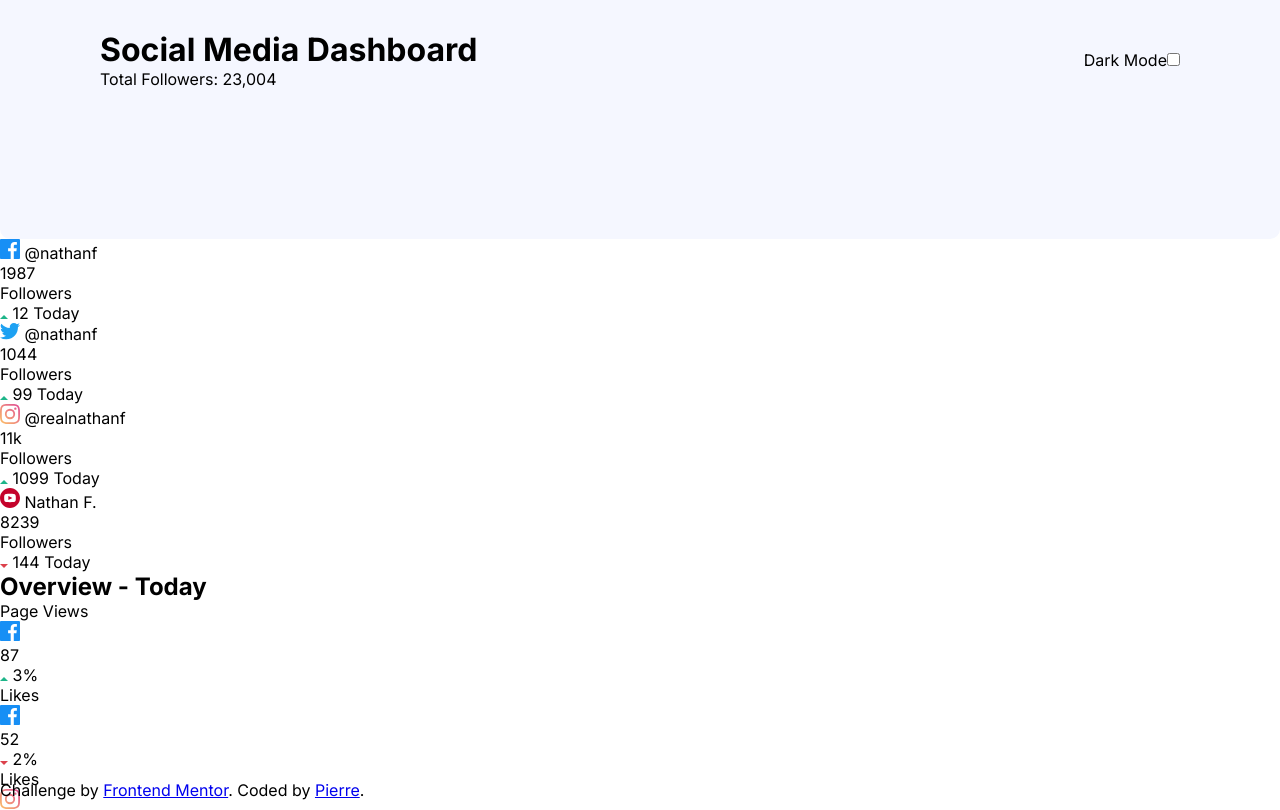
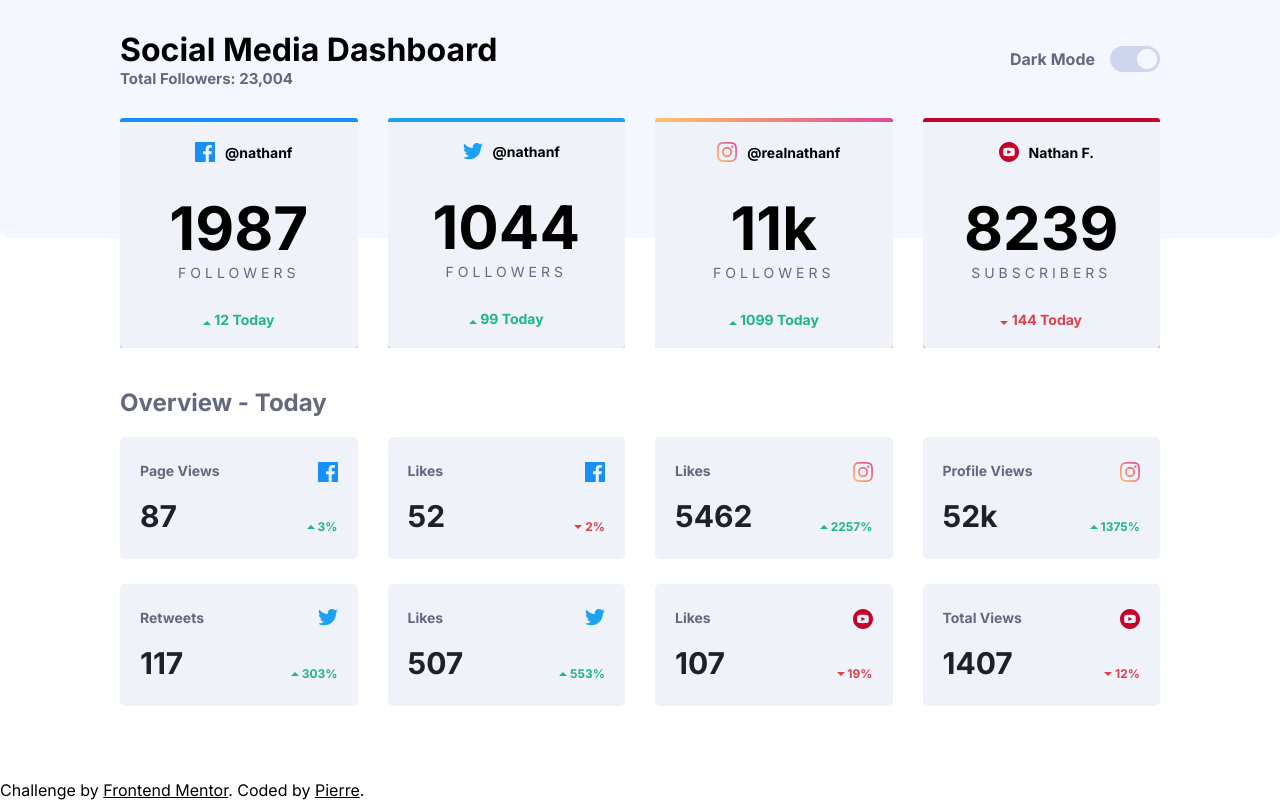
Before and after one commit to pchatard/social-media-dashboard-theme-switcher, a plain HTML site: page index.html in a window 1280 px wide. Shown: the top 810 px of the page. Drawn offline with Linux system fonts and the light colour scheme.

Commit message:
Nice themed dashboard

```diff
--- a/css/styles.css
+++ b/css/styles.css
@@ -5,6 +5,7 @@
 	--background-dark: hsl(230, 17%, 14%);
 	--background-dark-top: hsl(232, 19%, 15%);
 	--card-background-blue: hsl(228, 28%, 20%);
+	--card-background-blue-hover: hsl(228, 28%, 27%);
 	--text-blue: hsl(228, 34%, 66%);
 	--text-white: hsl(0, 0%, 100%);
 
@@ -12,6 +13,7 @@
 	--background-light: hsl(0, 0%, 100%);
 	--background-top-light: hsl(225, 100%, 98%);
 	--card-background-light: hsl(227, 47%, 96%);
+	--card-background-hover: hsl(227, 47%, 92%);
 	--text-dark: hsl(228, 12%, 44%);
 	--text-very-dark: hsl(230, 17%, 14%);
 
@@ -20,11 +22,11 @@
 	--bright-red: hsl(356, 69%, 56%);
 	--facebook: hsl(208, 92%, 53%);
 	--twitter: hsl(203, 89%, 53%);
-	--instagram: linear-gradient(hsl(37, 97%, 70%), hsl(329, 70%, 58%));
+	--instagram: linear-gradient(90deg, hsl(37, 97%, 70%), hsl(329, 70%, 58%));
 	--youtube: hsl(348, 97%, 39%);
 
 	/* Toggle button */
-	--toggle-dark: linear-gradient(hsl(210, 78%, 56%), hsl(146, 68%, 55%));
+	--toggle-dark: linear-gradient(90deg, hsl(210, 78%, 56%), hsl(146, 68%, 55%));
 	--toggle-light: hsl(230, 22%, 74%);
 }
 
@@ -53,7 +55,7 @@ header {
 	flex-direction: row;
 	justify-content: space-between;
 	align-items: center;
-    padding: 3rem 10rem 15rem 10rem;
+	padding: 3rem 12rem 15rem 12rem;
 	border-radius: 0 0 10px 10px;
 	background-color: var(--background-top-light);
 }
@@ -62,22 +64,219 @@ h1 {
 	font-weight: 700;
 }
 
+.header__followers {
+	font-weight: 700;
+	font-size: 1.5rem;
+	color: var(--text-dark);
+}
+
 header .theme-toggler {
 	display: flex;
 	align-items: center;
+	justify-content: flex-end;
+	position: relative;
+	width: 20rem;
 }
 
+#toggle-label {
+	color: var(--text-dark);
+	font-weight: 700;
+	position: absolute;
+	left: 5rem;
+	width: 100%;
+	z-index: 10;
+	cursor: pointer;
+}
+
+#deco-light,
+#deco-dark {
+	display: none;
+}
+
+.toggle__container {
+	display: flex;
+	align-items: center;
+	padding: 0 2px;
+	width: 5rem;
+	height: 2.6rem;
+	background-color: hsl(227, 47%, 87%);
+	border-radius: 25px;
+}
+
+#deco-label-dark {
+	position: absolute;
+	z-index: 3;
+	width: 2rem;
+	height: 2rem;
+	background-color: var(--background-top-light);
+    border-radius: 50%;
+    transform: translateX(2.5rem);
+    transition: all .2s;
+}
 
 main {
+    position: relative;
+    height: 100%;
+	display: flex;
+	flex-direction: column;
+	justify-content: stretch;
+	align-items: stretch;
+}
+
+#accounts__overview {
+    position: absolute;
+    top: -15rem;
+    width: 100%;
+	padding: 3rem 12rem;
+	display: grid;
+	grid-template-columns: repeat(4, 1fr);
+	column-gap: 3rem;
+	background-color: transparent;
+}
+
+.bg {
+	padding-top: 4px;
+	border-radius: 3px;
+	overflow: hidden;
+}
+
+.facebook {
+	background: var(--facebook);
+}
+
+.twitter {
+	background: var(--twitter);
+}
+
+.instagram {
+	background: var(--instagram);
+}
+
+.youtube {
+	background: var(--youtube);
+}
+
+.account__container {
+	background: var(--card-background-light);
+	border-radius: 0 0 3px 3px;
+	height: 100%;
+	padding: 2rem 0;
+	display: flex;
+	flex-direction: column;
+	justify-content: space-evenly;
+	align-items: center;
+	cursor: pointer;
+}
+
+.account__container:hover,
+.stat__container:hover {
+	background: var(--card-background-hover);
+}
+
+.account__username {
+	display: flex;
+	justify-content: space-between;
+	align-items: center;
+	font-weight: 700;
+	font-size: 1.4rem;
+}
+
+.account__username img {
+	max-width: 100%;
+	height: auto;
+	padding: 0 1rem;
+}
+
+.account__followers__container {
+	padding: 3rem 0;
+	text-align: center;
+}
+
+.account__followers {
+	font-size: 6rem;
+	font-weight: 700;
+}
+
+.account__followers__text {
+	font-size: 1.4rem;
+	color: var(--text-dark);
+	letter-spacing: 0.4rem;
+	text-transform: uppercase;
+}
+
+.account__evolution {
+	font-size: 1.4rem;
+	font-weight: 700;
+}
+
+.positive {
+	color: #1eb589;
+}
+
+.negative {
+	color: #dc414c;
+}
+
+#accounts__today {
 	background-color: var(--background-light);
+    padding: 2rem 12rem;
+    padding-top: 15rem;
+}
+
+h2 {
+	color: var(--text-dark);
+	font-weight: 700;
+}
+
+.overview__container {
+	padding: 2rem 0;
+	display: grid;
+	grid-template-columns: repeat(4, 1fr);
+	grid-template-rows: 2;
+	column-gap: 3rem;
+	row-gap: 2.5rem;
+}
+
+.stat__container {
+	background: var(--card-background-light);
+	cursor: pointer;
+	display: grid;
+	grid-template-columns: 2fr 1fr;
+	grid-template-rows: 1fr 1fr;
+	border-radius: 5px;
+	padding: 2.5rem 2rem;
+}
+
+.stat__type {
+	font-size: 1.4rem;
+	color: var(--text-dark);
+	font-weight: 700;
+}
+
+.stat__container img {
+	justify-self: end;
+}
+
+.stat__number {
+	font-size: 3rem;
+	color: var(--text-very-dark);
+	font-weight: 700;
+	align-self: end;
+}
+
+.stat__evolution {
+	font-weight: 700;
+	font-size: 1.2rem;
+	justify-self: end;
+	align-self: end;
+}
+
+.stat__evolution img {
+	padding-bottom: 2px;
 }
 
 #theme {
 	display: none;
-}
-
-#theme:checked ~ main {
-	background-color: var(--background-dark);
 }
 
 #theme:checked ~ header {
@@ -85,9 +284,71 @@ main {
 	box-shadow: 0px 0px 5px 10px var(--background-dark-top);
 }
 
+#theme:checked ~ header #toggle-label {
+	color: var(--text-blue) !important;
+}
+
+#theme:checked ~ header #toggle-label:hover {
+	color: var(--text-white) !important;
+}
+
+#theme:checked ~ header .toggle__container {
+	background: var(--toggle-dark);
+}
+
+#theme:checked ~ header #deco-label-dark {
+    transform: translateX(0);
+    background-color: var(--background-dark-top);
+}
+
+#theme:checked ~ main,
+#theme:checked ~ header {
+	color: var(--text-white);
+}
+
+#theme:checked ~ main {
+    background-color: var(--background-dark);
+    padding-bottom;
+}
+
+#theme:checked ~ main #accounts__today {
+	background-color: var(--background-dark);
+}
+
+#theme:checked ~ header .header__followers,
+#theme:checked ~ main .stat__type,
+#theme:checked ~ main .account__username {
+	color: var(--text-blue);
+}
+
+#theme:checked ~ header #toggle-label,
+#theme:checked ~ main h2,
+#theme:checked ~ main .stat__number {
+	color: var(--text-white);
+}
+
+#theme:checked ~ main .account__container,
+#theme:checked ~ main .stat__container {
+	background: var(--card-background-blue);
+}
+
+#theme:checked ~ main .account__container:hover,
+#theme:checked ~ main .stat__container:hover {
+	background: var(--card-background-blue-hover);
+}
+
+#theme:checked ~ footer {
+    color: var(--text-white);
+    background-color: var(--background-dark);
+}
+
 footer#attribution {
 	position: fixed;
 	bottom: 0;
+}
+
+a {
+    color: inherit;
 }
 
 @media (max-width: 900px) {
@@ -101,13 +362,50 @@ footer#attribution {
 		font-size: 40%;
 	}
 
+	body {
+		height: auto;
+		overflow: auto;
+	}
+
 	header {
 		flex-direction: column;
 		align-items: flex-start;
+		padding: 3rem 3rem 15rem 3rem;
 	}
 
 	.theme-toggler {
-        width: 100%;
+		border-top: 1px solid var(--card-background-light);
+		margin: 2rem 0;
+		padding: 2rem 0;
 		justify-content: space-between;
     }
+
+	#accounts__overview {
+		padding: 0 3rem;
+		padding-bottom: 2rem;
+		grid-template-columns: 1fr;
+		row-gap: 2rem;
+		background-color: transparent;
 	}
+
+	.bg {
+		padding-top: 4px;
+		border-radius: 3px;
+		overflow: hidden;
+	}
+
+	#accounts__today {
+        padding: 0 3rem;
+        padding-top: 90rem;
+	}
+
+	.overview__container {
+		padding-top: 2rem;
+		grid-template-columns: 1fr;
+        row-gap: 2.5rem;
+	}
+
+	footer#attribution {
+		position: static;
+	}
+}
--- a/index.html
+++ b/index.html
@@ -3,7 +3,6 @@
 	<head>
 		<meta charset="UTF-8" />
 		<meta name="viewport" content="width=device-width, initial-scale=1.0" />
-		<!-- displays site properly based on user's device -->
 
 		<link
 			rel="icon"
@@ -27,13 +26,33 @@
 				<p class="header__followers">Total Followers: 23,004</p>
 			</div>
 			<div class="theme-toggler">
-                <label for="theme" id="toggle-label"> Dark Mode </label>
-                <input type="checkbox" name="deco" id="deco">
+				<label for="theme" id="toggle-label">
+					Dark Mode
+
+				</label>
+                <div class="toggle__container">
+                    <input
+						type="radio"
+						name="deco"
+						id="deco-dark"
+						value="dark"
+					/>
+					<input
+						type="radio"
+						name="deco"
+						id="deco-light"
+						value="light"
+						checked
+					/>
+                    <label for="deco-dark" id="deco-label-dark"></label>
+                    <label for="deco-light" id="deco-label-dark"></label>
+                </div>
 			</div>
 		</header>
 
 		<main>
 			<section id="accounts__overview">
+				<div class="bg facebook">
 					<div class="account__container">
 						<p class="account__username">
 							<img
@@ -42,25 +61,37 @@
 							/>
 							@nathanf
 						</p>
+						<div class="account__followers__container">
 							<p class="account__followers">1987</p>
 							<p class="account__followers__text">Followers</p>
+						</div>
 						<p class="account__evolution positive">
 							<img src="images/icon-up.svg" alt="Up arrow" />
 							12 Today
 						</p>
 					</div>
+				</div>
+				<div class="bg twitter">
 					<div class="account__container">
 						<p class="account__username">
-						<img src="images/icon-twitter.svg" alt="Twitter Logo" />
+							<img
+								src="images/icon-twitter.svg"
+								alt="Twitter Logo"
+							/>
 							@nathanf
 						</p>
+						<div class="account__followers__container">
 							<p class="account__followers">1044</p>
 							<p class="account__followers__text">Followers</p>
+						</div>
+
 						<p class="account__evolution positive">
 							<img src="images/icon-up.svg" alt="Up arrow" />
 							99 Today
 						</p>
 					</div>
+				</div>
+				<div class="bg instagram">
 					<div class="account__container">
 						<p class="account__username">
 							<img
@@ -69,24 +100,34 @@
 							/>
 							@realnathanf
 						</p>
+						<div class="account__followers__container">
 							<p class="account__followers">11k</p>
 							<p class="account__followers__text">Followers</p>
+						</div>
 						<p class="account__evolution positive">
 							<img src="images/icon-up.svg" alt="Up arrow" />
 							1099 Today
 						</p>
 					</div>
+				</div>
+				<div class="bg youtube">
 					<div class="account__container">
 						<p class="account__username">
-						<img src="images/icon-youtube.svg" alt="YouTube Logo" />
+							<img
+								src="images/icon-youtube.svg"
+								alt="YouTube Logo"
+							/>
 							Nathan F.
 						</p>
+						<div class="account__followers__container">
 							<p class="account__followers">8239</p>
-					<p class="account__followers__text">Followers</p>
+							<p class="account__followers__text">Subscribers</p>
+						</div>
 						<p class="account__evolution negative">
 							<img src="images/icon-down.svg" alt="Down arrow" />
 							144 Today
 						</p>
+					</div>
 				</div>
 			</section>
 
@@ -101,7 +142,7 @@
 							alt="Facebook Logo"
 						/>
 						<p class="stat__number">87</p>
-						<p class="stat__evolution">
+						<p class="stat__evolution positive">
 							<img src="images/icon-up.svg" alt="Up arrow" />
 							3%
 						</p>
@@ -113,7 +154,7 @@
 							alt="Facebook Logo"
 						/>
 						<p class="stat__number">52</p>
-						<p class="stat__evolution">
+						<p class="stat__evolution negative">
 							<img src="images/icon-down.svg" alt="Down arrow" />
 							2%
 						</p>
@@ -125,7 +166,7 @@
 							alt="Instagram Logo"
 						/>
 						<p class="stat__number">5462</p>
-						<p class="stat__evolution">
+						<p class="stat__evolution positive">
 							<img src="images/icon-up.svg" alt="Up arrow" />
 							2257%
 						</p>
@@ -137,7 +178,7 @@
 							alt="Instagram Logo"
 						/>
 						<p class="stat__number">52k</p>
-						<p class="stat__evolution">
+						<p class="stat__evolution positive">
 							<img src="images/icon-up.svg" alt="Up arrow" />
 							1375%
 						</p>
@@ -146,7 +187,7 @@
 						<p class="stat__type">Retweets</p>
 						<img src="images/icon-twitter.svg" alt="Twitter Logo" />
 						<p class="stat__number">117</p>
-						<p class="stat__evolution">
+						<p class="stat__evolution positive">
 							<img src="images/icon-up.svg" alt="Up arrow" /> 303%
 						</p>
 					</div>
@@ -154,7 +195,7 @@
 						<p class="stat__type">Likes</p>
 						<img src="images/icon-twitter.svg" alt="Twitter Logo" />
 						<p class="stat__number">507</p>
-						<p class="stat__evolution">
+						<p class="stat__evolution positive">
 							<img src="images/icon-up.svg" alt="Up arrow" /> 553%
 						</p>
 					</div>
@@ -162,7 +203,7 @@
 						<p class="stat__type">Likes</p>
 						<img src="images/icon-youtube.svg" alt="YouTube Logo" />
 						<p class="stat__number">107</p>
-						<p class="stat__evolution">
+						<p class="stat__evolution negative">
 							<img src="images/icon-down.svg" alt="Down arrow" />
 							19%
 						</p>
@@ -171,7 +212,7 @@
 						<p class="stat__type">Total Views</p>
 						<img src="images/icon-youtube.svg" alt="YouTube Logo" />
 						<p class="stat__number">1407</p>
-						<p class="stat__evolution">
+						<p class="stat__evolution negative">
 							<img src="images/icon-down.svg" alt="Down arrow" />
 							12%
 						</p>
```
Lines whose indentation alone changed are shown as unchanged.
